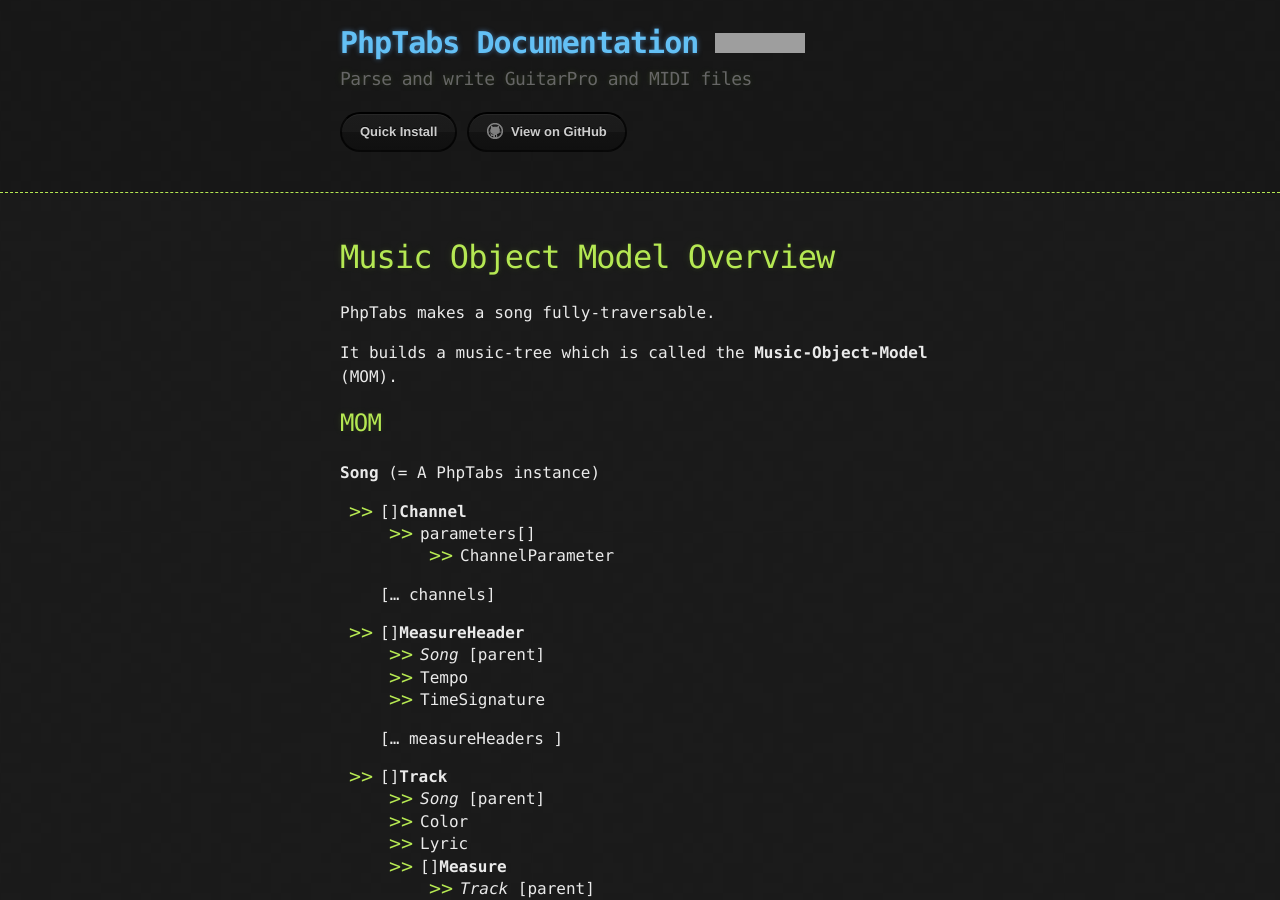
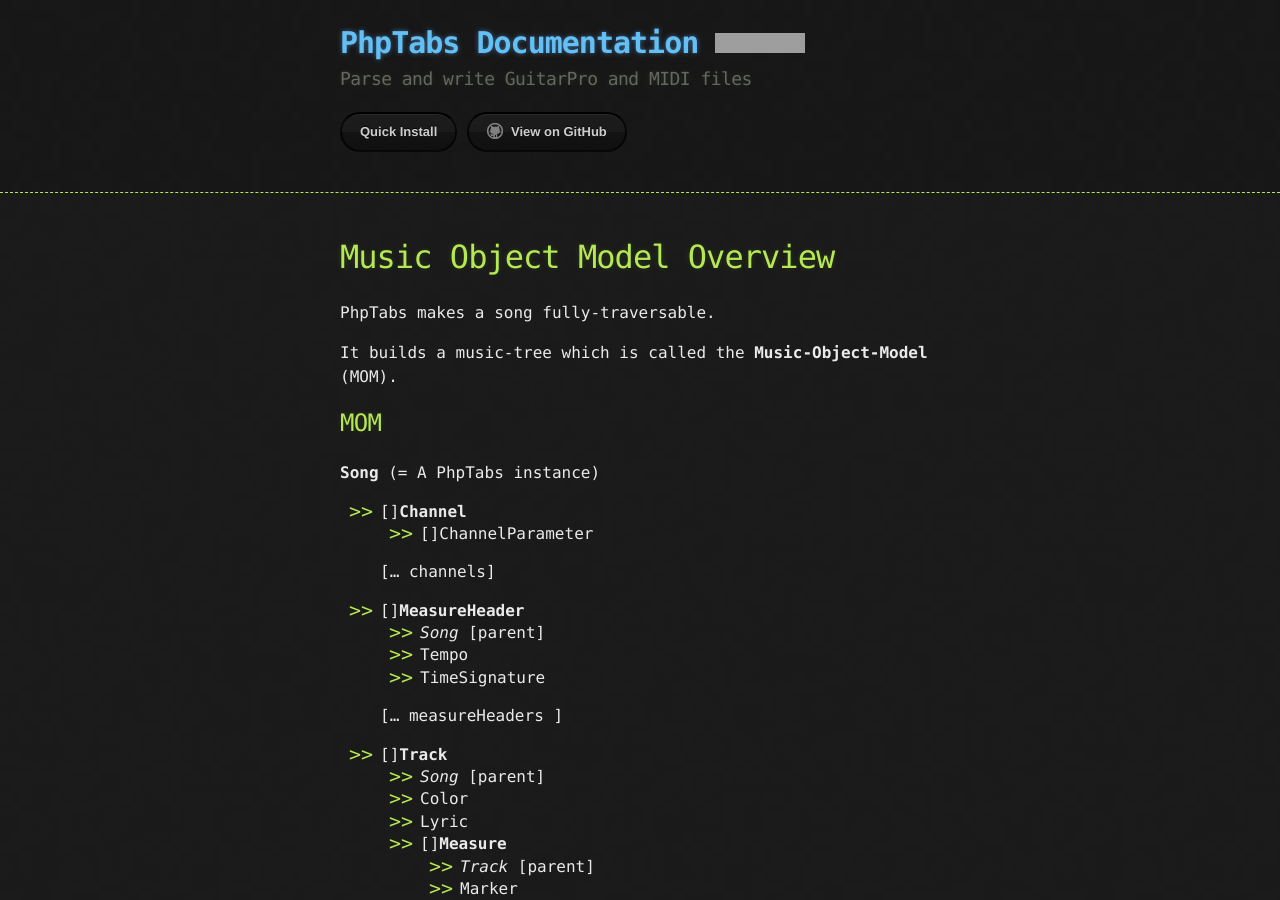
Before and after one commit to stdtabs/stdtabs.github.io, a Jekyll site: the page built from docs/phptabs.md, in a window 1280 px wide and 900 px high. Built offline with Jekyll 4.4.1, drawn with Linux system fonts in a browser that asks for light colours; nearby versions of some CDN libraries; grey boxes are pictures that could not be loaded.

Commit message:
Fix MOM tree

```diff
--- a/docs/phptabs.md
+++ b/docs/phptabs.md
@@ -16,8 +16,7 @@
 __Song__ (= A PhpTabs instance)
 
 - []__Channel__
-  - parameters[]
-    - ChannelParameter
+  - []ChannelParameter
 
   [... channels]
 
```
